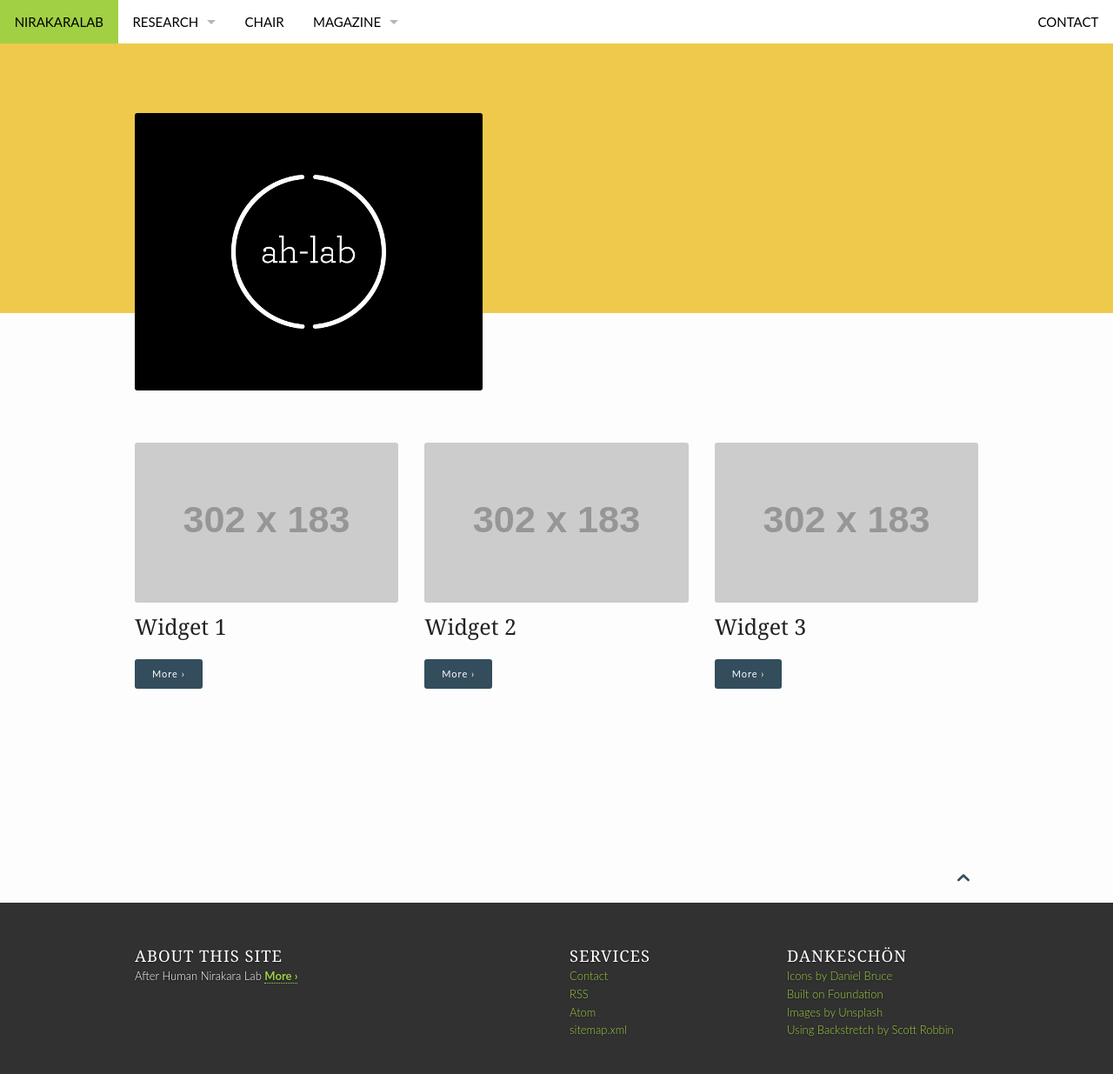
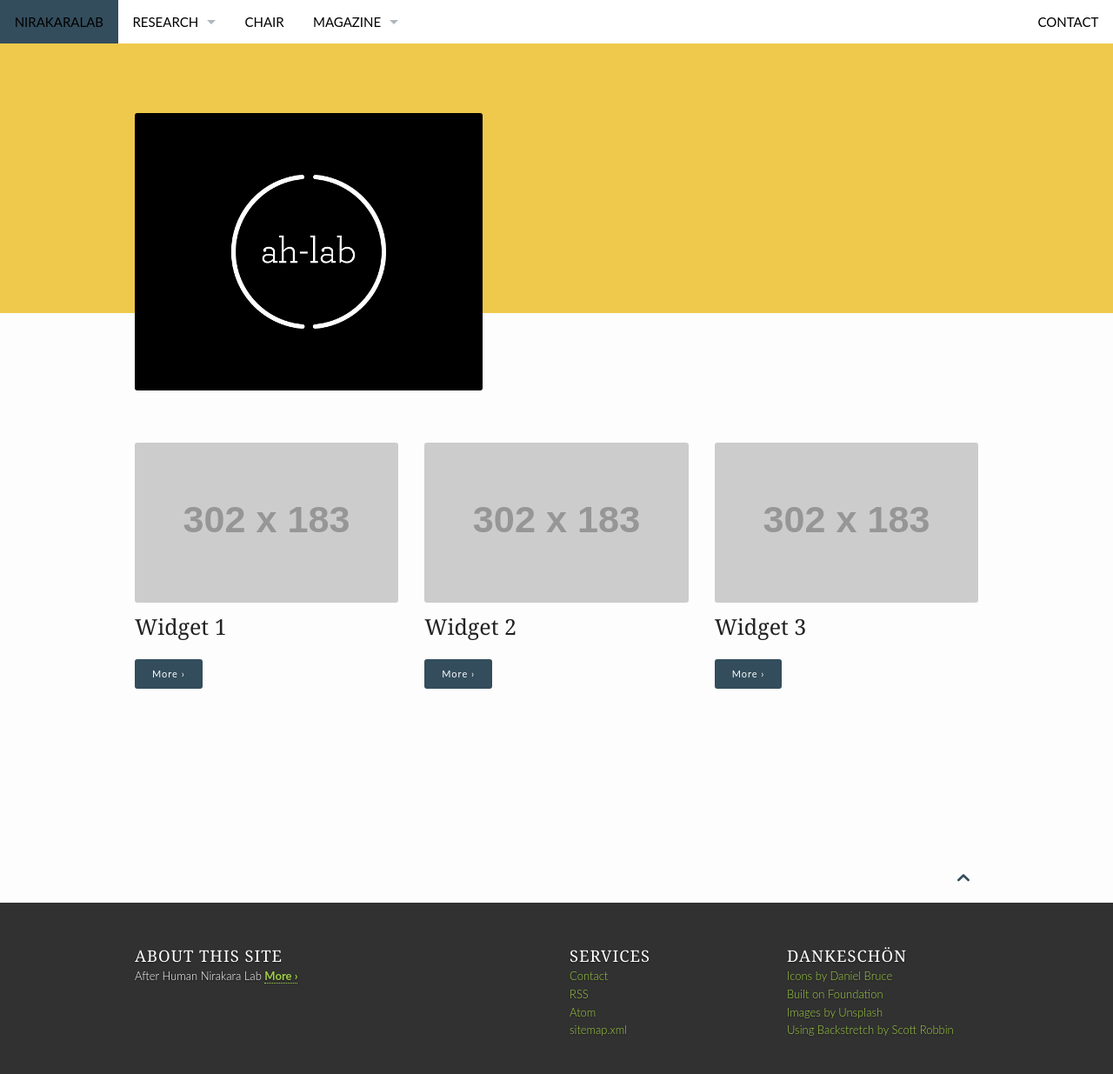
Before and after one commit to ah-lab/ah-lab3, a Jekyll site: the page built from pages/pages-root-folder/index.md, in a window 1280 px wide. Shown: the whole page at 87% size. Built offline with Jekyll 4.4.1, drawn with Linux system fonts in a browser that asks for light colours.

Commit message:
cambiar color nav

```diff
--- a/_sass/_01_settings_colors.scss
+++ b/_sass/_01_settings_colors.scss
@@ -81,14 +81,14 @@ $topbar-link-color-active: #000;
 $topbar-link-color-active-hover: #000;
 
 $topbar-dropdown-label-color: $ci-2;
-$topbar-dropdown-link-bg-hover: $ci-6;
+$topbar-dropdown-link-bg-hover: $ci-1;
 
-$topbar-link-bg-active: $ci-6; // Active Navigation Link
-$topbar-link-bg-hover: $ci-6;
+$topbar-link-bg-active: $ci-1; // Active Navigation Link
+$topbar-link-bg-hover: $ci-1;
 $topbar-link-bg-active-hover: $ci-2;
 
 
-$topbar-dropdown-bg: $ci-6; // Background Mobile Navigation
+$topbar-dropdown-bg: $ci-1; // Background Mobile Navigation
 $topbar-dropdown-link-color: #000;
 $topbar-dropdown-link-bg: $ci-2;
 
```
